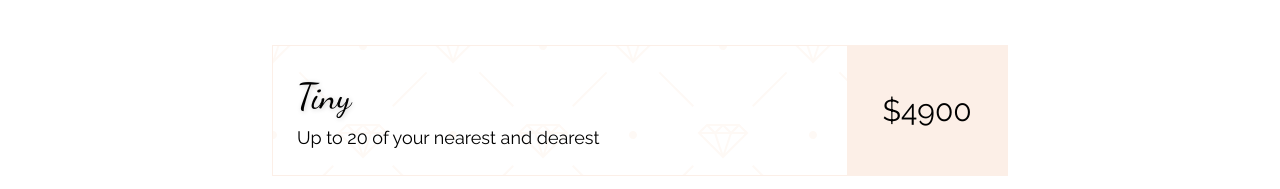
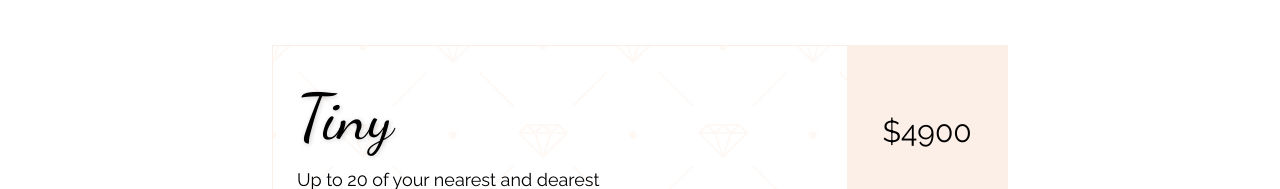
Before and after one commit to Josh865/montcastle-events, a Gatsby site: page /index2 in a window 1280 px wide. Shown: the part 603-792 px from the top of the page. Built offline with nearby package versions, Linux system fonts and the light colour scheme; Gatsby itself is replaced by a stand-in of ours; what @tailwindcss/ui would draw is missing.

Commit message:
Fix font size

```diff
--- a/src/pages/index2.js
+++ b/src/pages/index2.js
@@ -85,7 +85,9 @@ const Index2 = ({ data }) => (
       <div className="max-w-3xl px-4 mx-auto">
         <div className="flex items-center justify-between border border-coconut">
           <div className="flex-1 p-6 pattern-bg-diamonds">
-            <h3 className="text-4xl font-display text-shadow">Tiny</h3>
+            <h3 className="text-4xl sm:text-6xl font-display text-shadow">
+              Tiny
+            </h3>
             <p className="text-base sm:text-lg">
               Up to 20 of your nearest and dearest
             </p>
```
